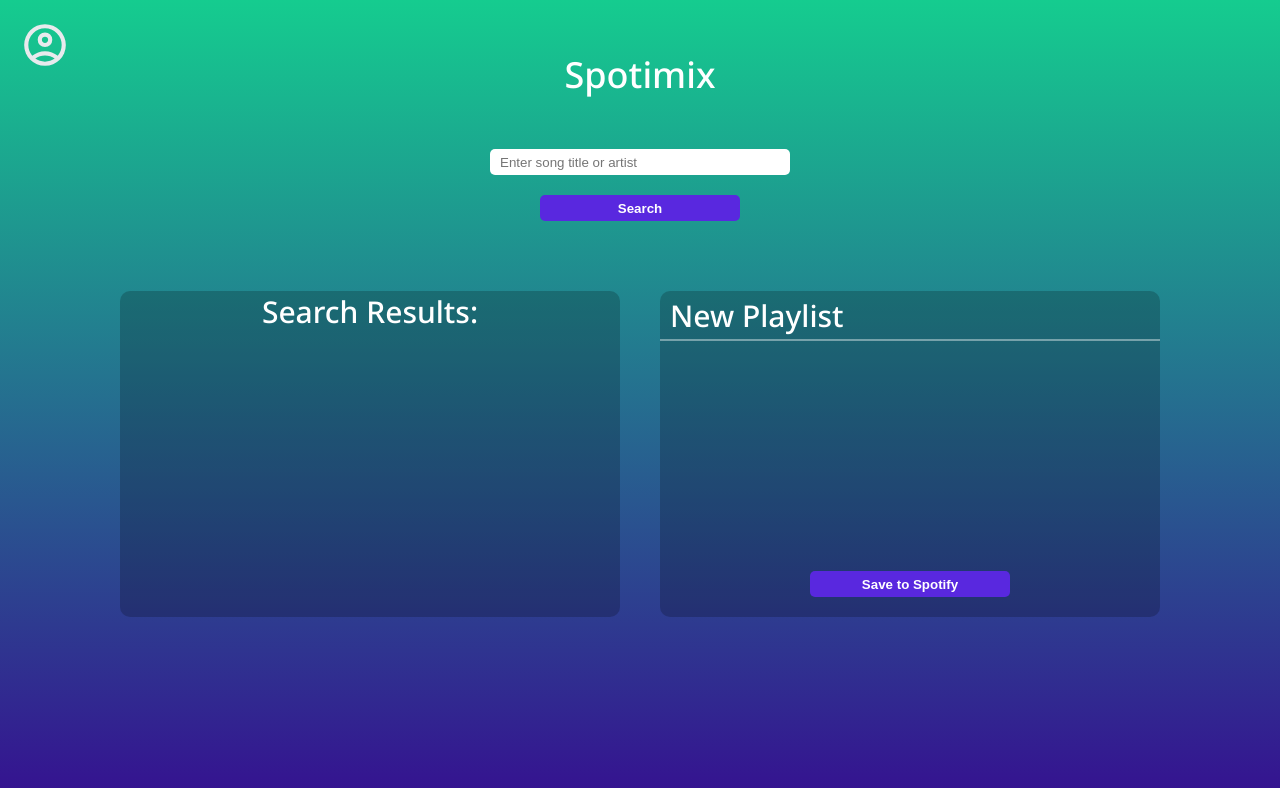
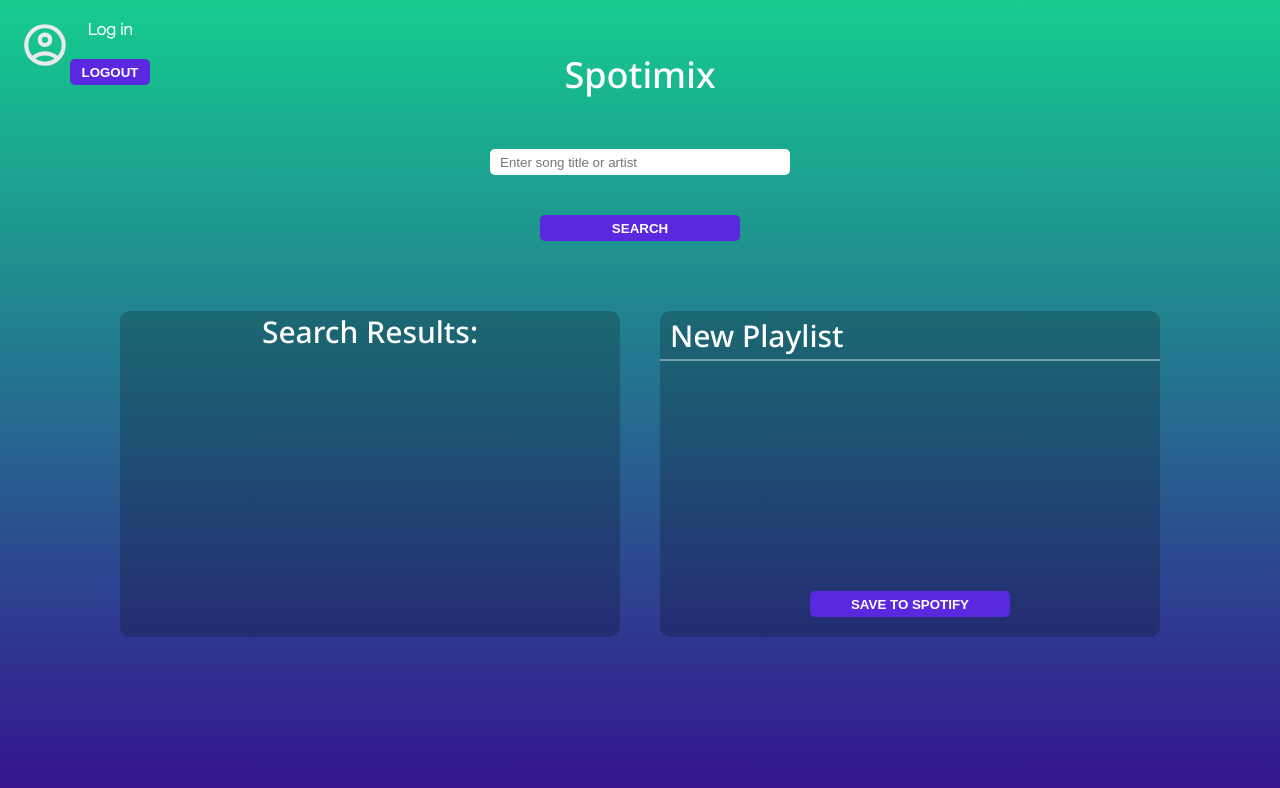
Before and after one commit to lyzboy/playlist_generator, a React (Create React App) app: page / in a window 1280 px wide. Shown: the top 788 px of the page. Built offline with nearby package versions, Linux system fonts and the light colour scheme.

Commit message:
Adjust styles of profile section and add states

```diff
--- a/src/components/ProfileHeader/ProfileHeader.jsx
+++ b/src/components/ProfileHeader/ProfileHeader.jsx
@@ -22,14 +22,13 @@ const ProfileHeader = () => {
                   <img alt="profile image" src={profileUrl} />
               )}
           </div>
-          <div className="info">
-              {userName !== "Log in" && (
+          <div className={styles.info}>
+              {/* {userName !== "Log in" && ( */}
                   <>
                       <p>{userName}</p>
-
                       <button>logout</button>
                   </>
-              )}
+              {/* )} */}
           </div>
       </div>
   );
--- a/src/components/ProfileHeader/ProfileHeader.module.css
+++ b/src/components/ProfileHeader/ProfileHeader.module.css
@@ -5,3 +5,33 @@
   display: flex;
   flex-direction: row;
 }
+
+button {
+  border-radius: 5px;
+  border: none;
+  height: 2.6rem;
+  padding: 4px;
+  margin: 2rem 0;
+  min-width: 8rem;
+  max-width: 30rem;
+  background-color: #5928df;
+  color: white;
+  font-weight: bold;
+  cursor: pointer;
+  text-transform: uppercase;
+}
+
+button:hover {
+  background-color: #7346f0;
+}
+
+button:active {
+  background-color: #3e2486;
+}
+
+
+.info p {
+    color: white;
+    font-weight: bold;
+    font-size: 1.6rem;
+}
```
